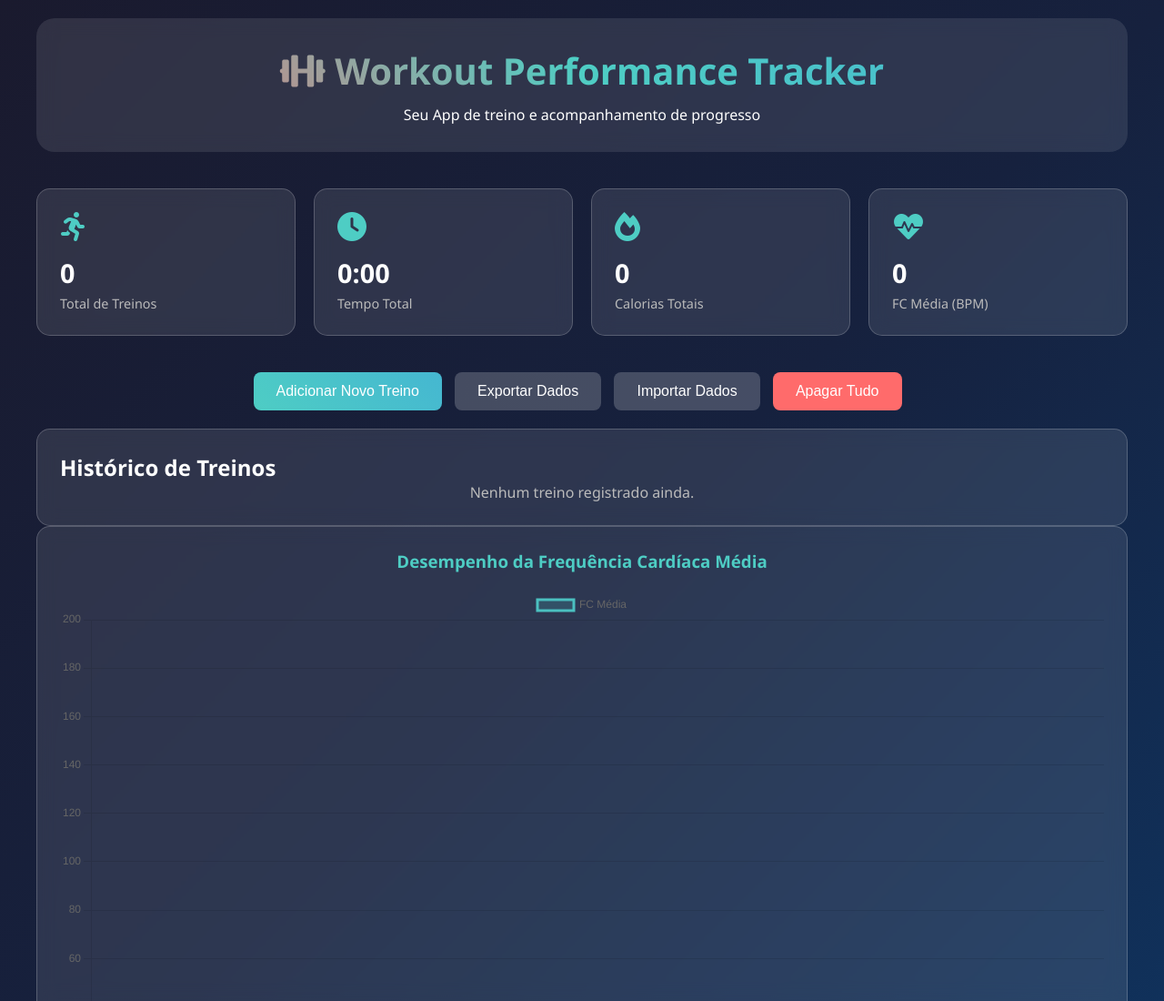
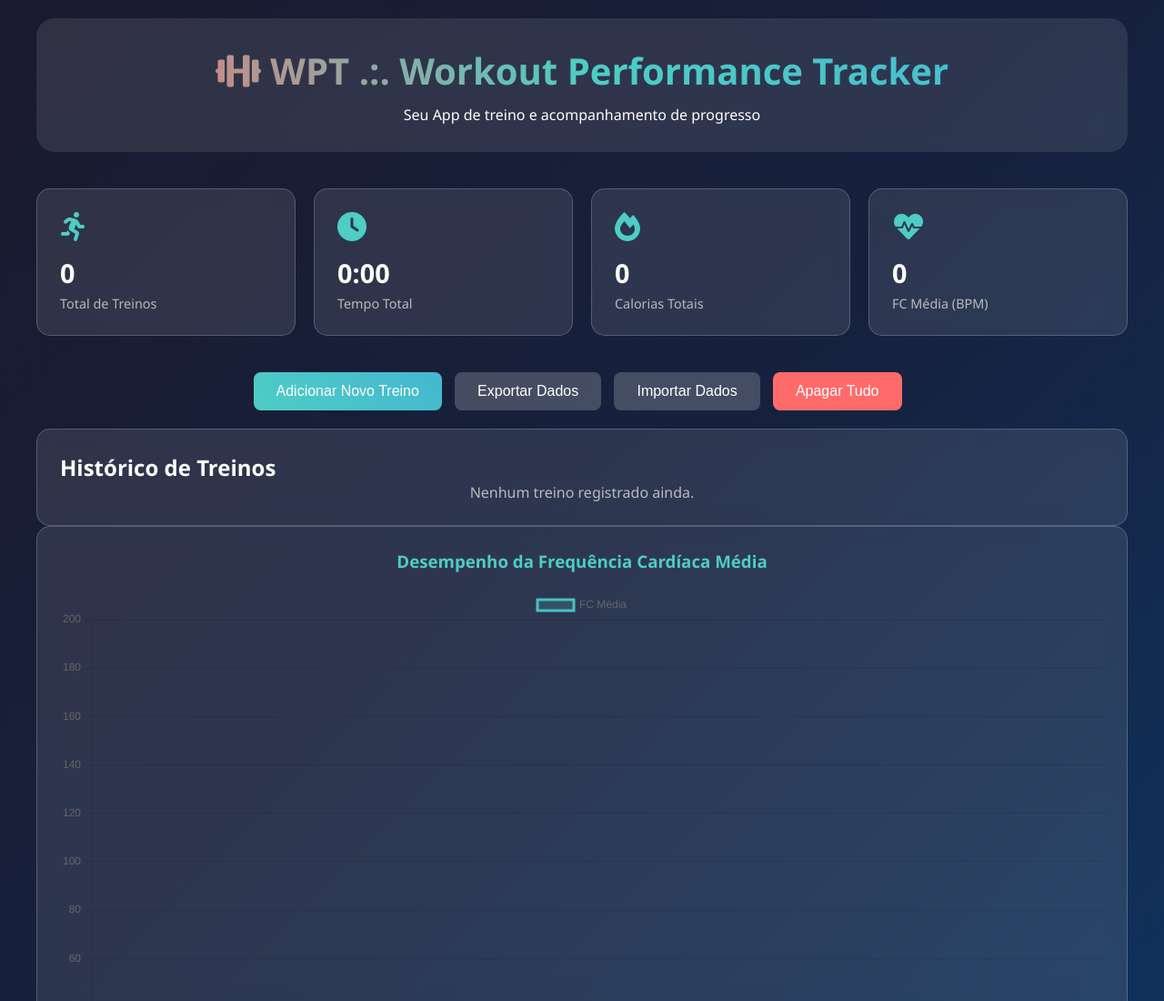
Before and after one commit to rogernet/Pilates_App, a plain HTML site: page index.html in a window 1280 px wide. Shown: the top 1100 px of the page at 91% size. Drawn offline with nearby package versions, Linux system fonts and the light colour scheme.

Commit message:
Update index.html

```diff
--- a/index.html
+++ b/index.html
@@ -281,7 +281,7 @@
 <body>
     <div class="container">
         <div class="header">
-            <h1><i class="fas fa-dumbbell"></i> Workout Performance Tracker </h1>
+            <h1><i class="fas fa-dumbbell"></i> WPT .:. Workout Performance Tracker </h1>
             <p>Seu App de treino e acompanhamento de progresso</p>
         </div>
 
```
